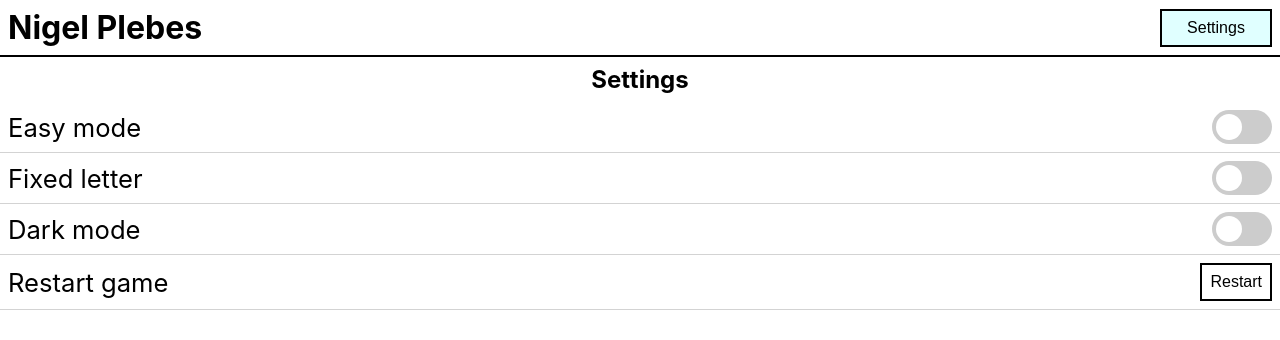
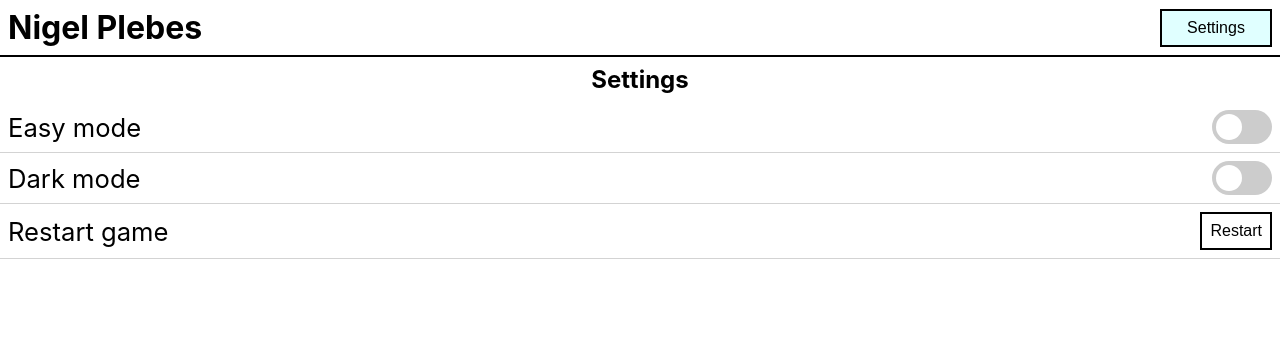
Before and after one commit to akflds/nigel-plebes, a React (Create React App) app: page / in a window 1280 px wide. Both pictures are taken after a click on the button "Settings". Shown: the top 340 px of the page. Built offline with nearby package versions, Linux system fonts and the light colour scheme.

Commit message:
hide fixed-letter until implemented

```diff
--- a/src/components/Settings.jsx
+++ b/src/components/Settings.jsx
@@ -80,7 +80,7 @@ const Settings = ({
           <span className={`${styles.slider} ${styles.round}`}></span>
         </label>
       </div>
-      <div className={styles.setting}>
+      {/* <div className={styles.setting}>
         <p>Fixed letter</p>
         <label className={styles.switch}>
           <input
@@ -94,7 +94,7 @@ const Settings = ({
           />
           <span className={`${styles.slider} ${styles.round}`}></span>
         </label>
-      </div>
+      </div> */}
       <div className={styles.setting}>
         <p>Dark mode</p>
         <label className={styles.switch}>
```
